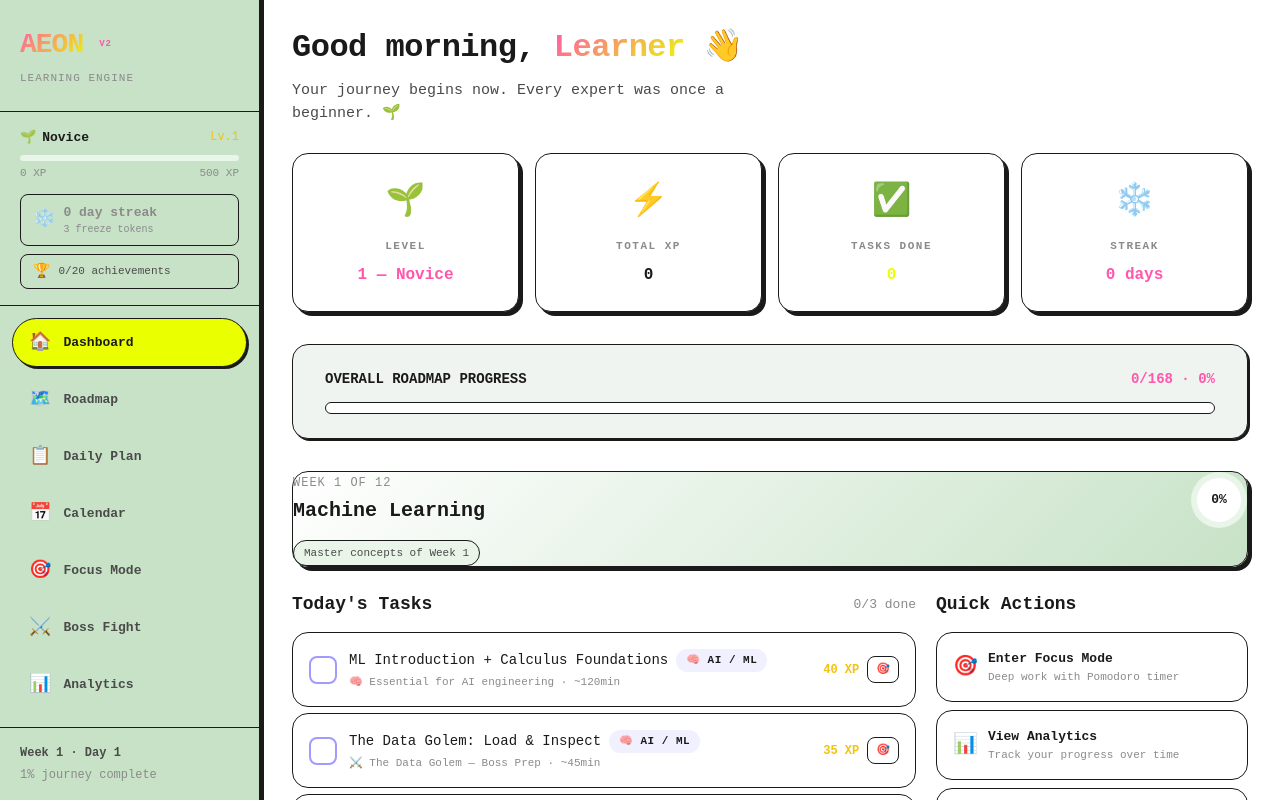
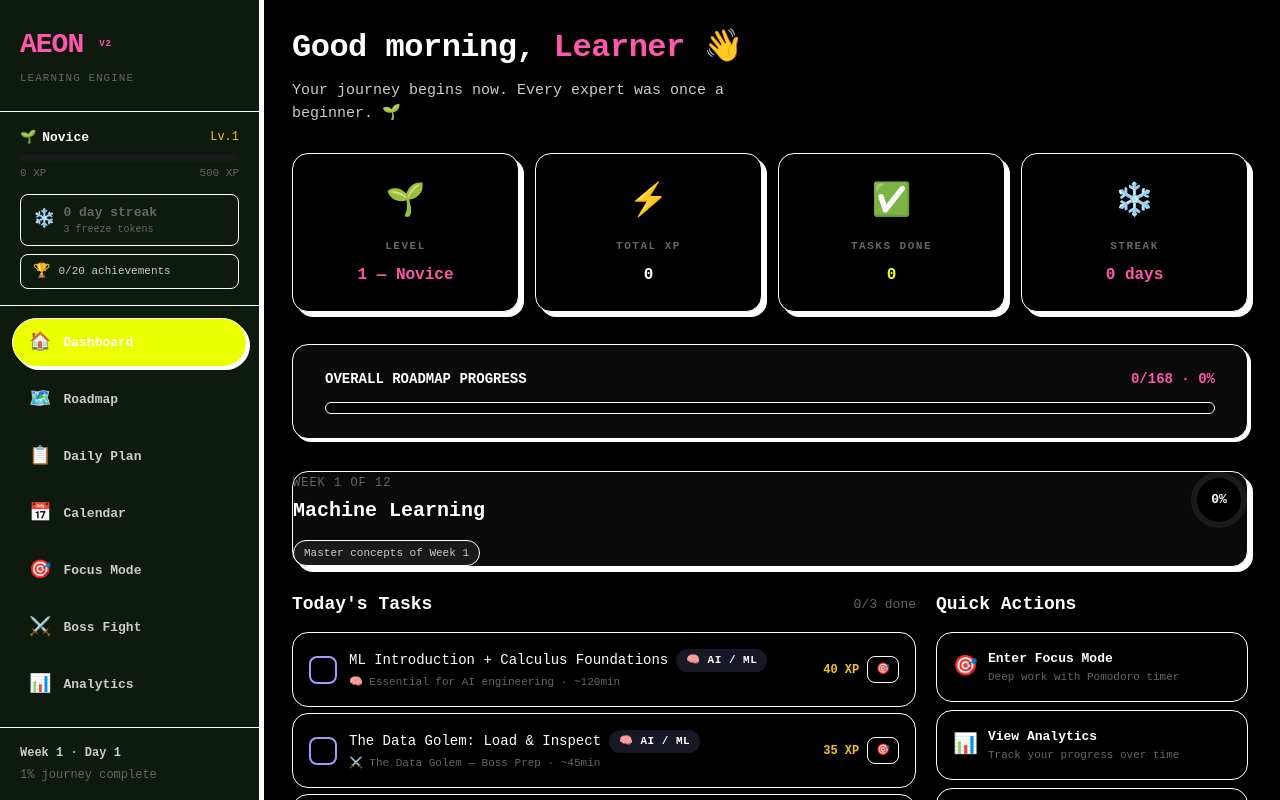
Before and after one commit to nidheerakesh/AEON, a Next.js app: page / in a window 1280 px wide. Shown: the top 800 px of the page. Built offline with nearby package versions, Linux system fonts and the light colour scheme.

Commit message:
dark mode

```diff
--- a/src/app/boss-fight/page.tsx
+++ b/src/app/boss-fight/page.tsx
@@ -252,7 +252,7 @@ export default function BossFightPage() {
                     padding: '14px 40px', fontSize: 16,
                     opacity: canFight ? 1 : 0.4,
                     cursor: canFight ? 'pointer' : 'not-allowed',
-                    background: canFight ? `linear-gradient(135deg, ${phaseColor}, ${phaseColor}cc)` : undefined,
+                    background: canFight ? 'var(--accent-primary)' : 'var(--bg-secondary)',
                   }}
                   onClick={() => setFighting(true)}
                 >
--- a/src/app/globals.css
+++ b/src/app/globals.css
@@ -2,52 +2,45 @@
 @import "tailwindcss";
 
 :root {
-  --bg-primary: #07070d;
-  --bg-secondary: #0e0e18;
-  --bg-tertiary: #161625;
-  --bg-card: #12121e;
-  --bg-hover: #1a1a2e;
-  --bg-elevated: #1e1e32;
+  /* Macaron Pure Dark Palette */
+  --bg-primary: #000000;
+  --bg-secondary: #0a0a0a;
+  --bg-tertiary: #0d1a0d; /* Dark Sage Sidebar */
+  --bg-card: #000000;
+  --bg-hover: #1a1a1a;
 
-  /* Macaron Color Palette */
-  --bg-primary: #ffffff;
-  --bg-secondary: #f0f4f0;
-  --bg-tertiary: #c7e2c7; /* Sage Green Sidebar */
-  --bg-card: #ffffff;
-  --bg-hover: #e8f5e8;
+  --text-primary: #ffffff;
+  --text-secondary: #cccccc;
+  --text-muted: #666666;
 
-  --text-primary: #1a1a1a;
-  --text-secondary: #4a4a4a;
-  --text-muted: #8a8a8a;
-
-  --accent-primary: #ff57ac;   /* Hot Pink */
-  --accent-secondary: #eaff00; /* Bright Yellow */
-  --accent-success: #2ecc71;
+  --accent-primary: #ff57ac;   /* Pink */
+  --accent-secondary: #eaff00; /* Yellow */
+  --accent-success: #2ecc71;   /* Green */
   --accent-warning: #f1c40f;
   --accent-danger: #e74c3c;
 
-  --border: #1a1a1a;
+  --border: #ffffff;
   --radius-sm: 8px;
   --radius-md: 16px;
-  --radius-lg: 32px; /* Super rounded like Macaron */
+  --radius-lg: 32px;
   --radius-pill: 9999px;
 
-  --shadow-hard: 2px 2px 0px #1a1a1a;
-  --shadow-md: 4px 4px 0px #1a1a1a;
+  --shadow-hard: 3px 3px 0px #ffffff;
+  --shadow-md: 5px 5px 0px #ffffff;
 
   --font-sans: 'Roboto Mono', monospace;
   --font-mono: 'Roboto Mono', monospace;
 }
 
-[data-theme='dark'] {
-  --bg-primary: #1a1a1a;
-  --bg-secondary: #2a2a2a;
-  --bg-tertiary: #1e2e1e; /* Dark Sage */
-  --bg-card: #252525;
-  --text-primary: #ffffff;
-  --text-secondary: #cccccc;
-  --border: #ffffff;
-  --shadow-hard: 2px 2px 0px #ffffff;
+[data-theme='light'] {
+  --bg-primary: #ffffff;
+  --bg-secondary: #f0f4f0;
+  --bg-tertiary: #c7e2c7;
+  --bg-card: #ffffff;
+  --text-primary: #1a1a1a;
+  --text-secondary: #4a4a4a;
+  --border: #1a1a1a;
+  --shadow-hard: 3px 3px 0px #1a1a1a;
 }
 
 * {
@@ -114,15 +107,12 @@ body {
 }
 
 .glow-text {
-  background: linear-gradient(135deg, var(--accent-primary), var(--accent-secondary));
-  -webkit-background-clip: text;
-  -webkit-text-fill-color: transparent;
-  background-clip: text;
+  color: var(--accent-primary);
 }
 
 /* Buttons */
 .btn-primary {
-  background: linear-gradient(135deg, var(--accent-primary), #5b4cdb);
+  background: var(--accent-primary);
   color: white;
   border: none;
   padding: 10px 20px;
@@ -140,7 +130,7 @@ body {
   content: '';
   position: absolute;
   inset: 0;
-  background: linear-gradient(135deg, transparent, rgba(255,255,255,0.1));
+  background: rgba(255,255,255,0.1);
   opacity: 0;
   transition: opacity 0.2s ease;
 }
@@ -213,9 +203,8 @@ body {
 }
 
 .shimmer {
-  background: linear-gradient(90deg, var(--bg-card), rgba(255,255,255,0.05), var(--bg-card));
-  background-size: 200% 100%;
-  animation: shimmer 2s infinite;
+  background: var(--bg-card);
+  animation: none;
 }
 
 /* Task completion check animation */
@@ -495,9 +484,7 @@ body {
 }
 
 .gradient-border {
-  background: linear-gradient(135deg, var(--accent-primary), var(--accent-secondary), var(--accent-warning), var(--accent-primary));
-  background-size: 300% 300%;
-  animation: gradientRotate 4s ease infinite;
+  background: var(--accent-primary);
   padding: 2px;
   border-radius: var(--radius-lg);
 }
--- a/src/app/page.tsx
+++ b/src/app/page.tsx
@@ -157,7 +157,7 @@ export default function Dashboard() {
 
       {/* Weekly Theme */}
       {week && (
-        <div className="card fade-in fade-in-delay-2" style={{ marginBottom: 24, background: 'linear-gradient(135deg, var(--bg-card), var(--bg-tertiary))' }}>
+        <div className="card fade-in fade-in-delay-2" style={{ marginBottom: 24, background: 'var(--bg-secondary)' }}>
           <div style={{ display: 'flex', justifyContent: 'space-between', alignItems: 'center' }}>
             <div>
               <div style={{ fontSize: 12, color: 'var(--text-muted)', textTransform: 'uppercase', letterSpacing: '1px', marginBottom: 4 }}>
@@ -399,9 +399,9 @@ function LevelUpModal() {
     <div className="focus-overlay" onClick={dismissLevelUp}>
       <div className="level-up-modal card" style={{
         textAlign: 'center', maxWidth: 400, padding: 48,
-        background: 'linear-gradient(135deg, var(--bg-card), var(--bg-elevated))',
-        border: '1px solid var(--accent-primary)',
-        boxShadow: '0 0 60px var(--accent-primary-glow)',
+        background: 'var(--bg-secondary)',
+        border: '3px solid var(--accent-primary)',
+        boxShadow: 'var(--shadow-md)',
       }} onClick={e => e.stopPropagation()}>
         <div style={{ fontSize: 64, marginBottom: 16 }}>{xpInfo.current.badge_emoji}</div>
         <h2 style={{ fontSize: 28, fontWeight: 900 }}>
--- a/src/app/planner/page.tsx
+++ b/src/app/planner/page.tsx
@@ -107,8 +107,8 @@ export default function PlannerPage() {
       {/* Overwhelmed? */}
       {easiest && energy === 'low' && (
         <div className="card fade-in fade-in-delay-2" style={{
-          marginBottom: 20, background: 'linear-gradient(135deg, rgba(108,92,231,0.05), rgba(0,206,201,0.05))',
-          border: '1px solid var(--accent-primary)',
+          marginBottom: 20, background: 'var(--bg-primary)',
+          border: '3px solid var(--accent-primary)',
         }}>
           <div style={{ fontSize: 12, color: 'var(--accent-primary)', fontWeight: 600, textTransform: 'uppercase', letterSpacing: '1px' }}>
             🌿 Just do one thing
```
